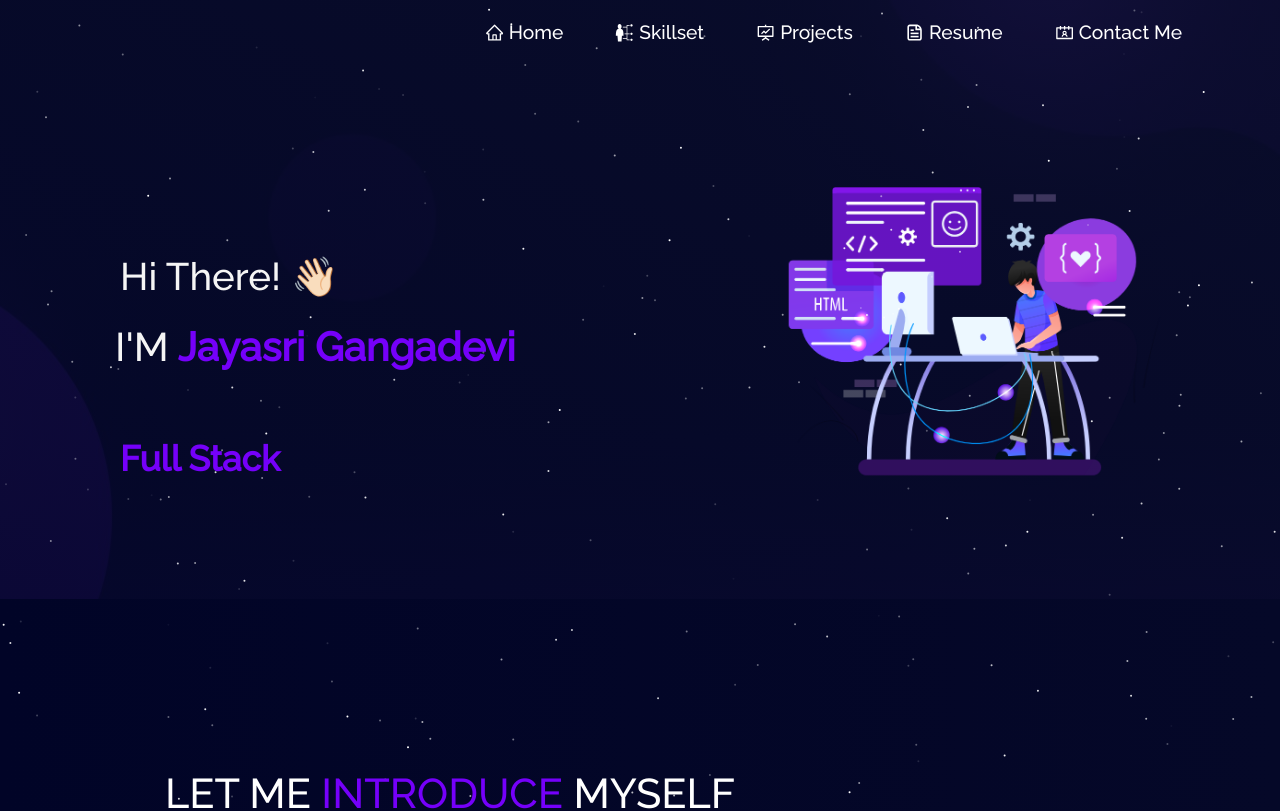
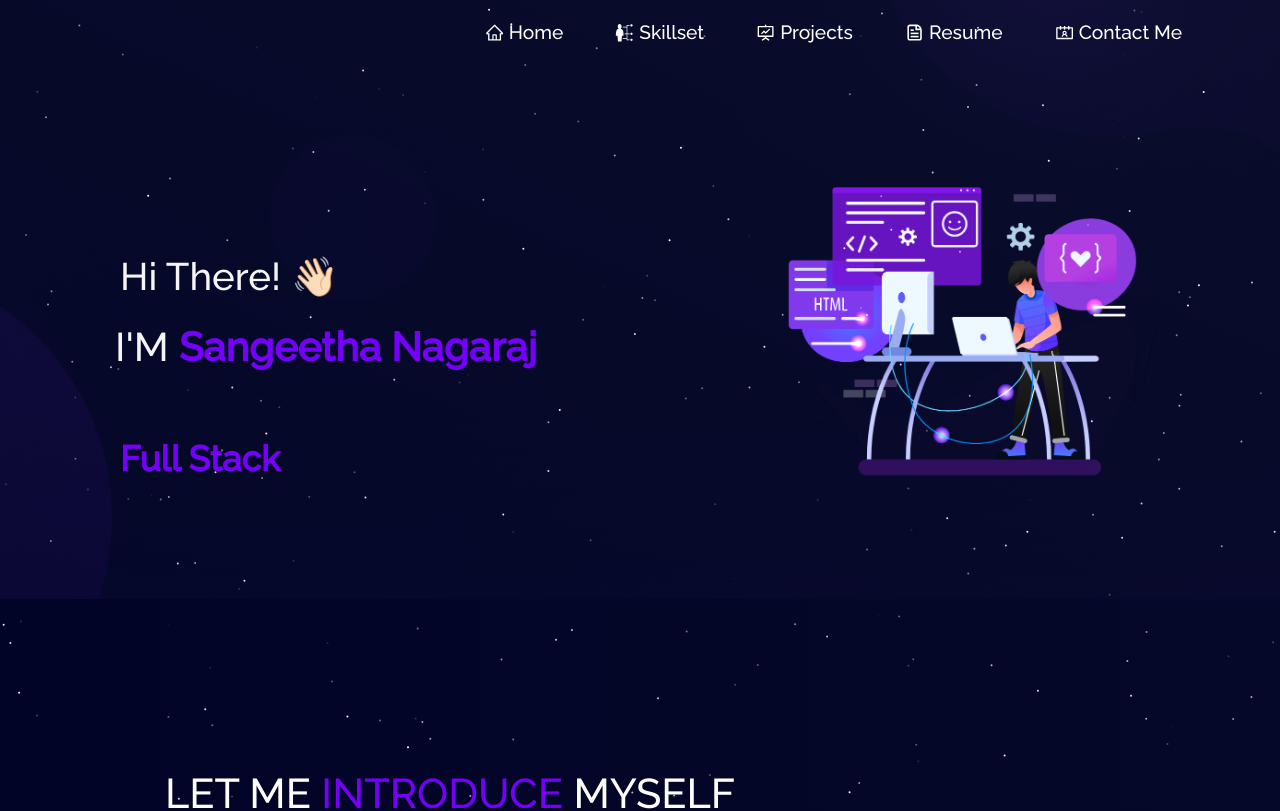
Before and after one commit to 21csa51/portfolio-project, a React (Create React App) app: page / in a window 1280 px wide. Shown: the top 811 px of the page. Built offline with nearby package versions, Linux system fonts and the light colour scheme.

Commit message:
Update Home.jsx

```diff
--- a/src/pages/Home.jsx
+++ b/src/pages/Home.jsx
@@ -22,7 +22,7 @@ const Home = () => {
 
               <h1 className="heading-name">
                 I'M
-                <strong className="main-name"> Jayasri Gangadevi</strong>
+                <strong className="main-name"> Sangeetha Nagaraj</strong>
               </h1>
 
               <div style={{ padding: 50, textAlign: "left" }}>
```
